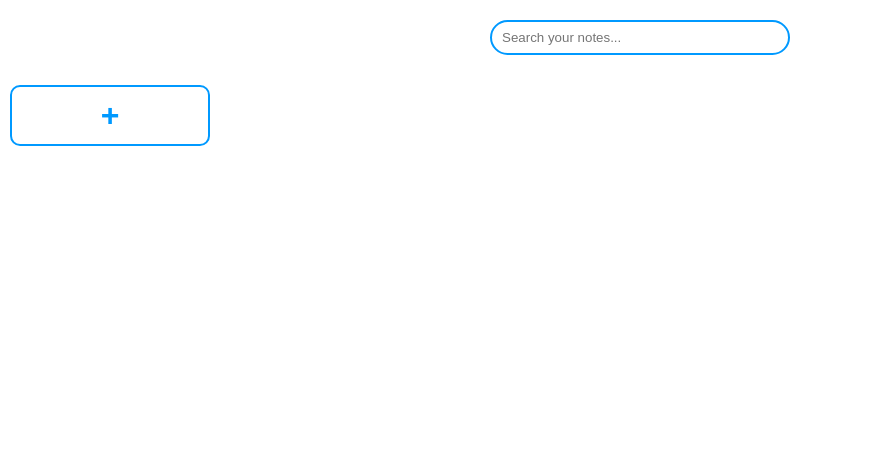
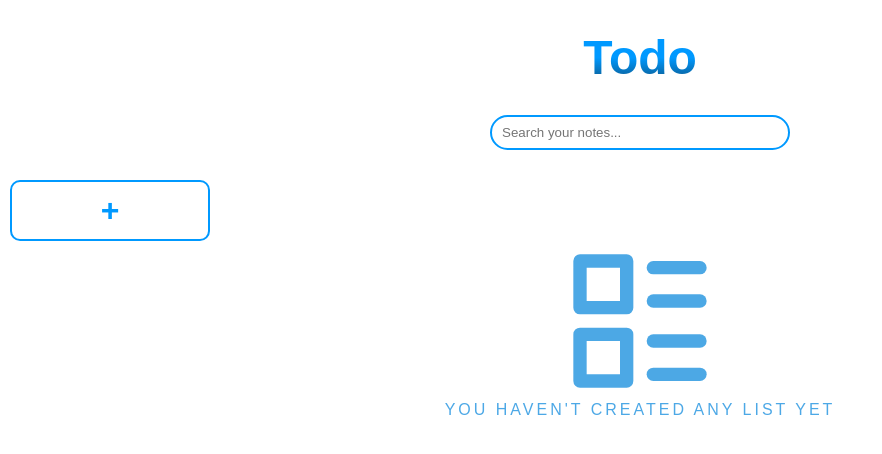
Before and after one commit to onfranciis/todo, a React (Vite) app: page / in a window 1280 px wide. Shown: the top 454 px of the page, without its empty margins (0-882 px from the left). Built offline with nearby package versions, Linux system fonts and the light colour scheme.

Commit message:
feat: add 404 support

```diff
--- a/src/components/App.tsx
+++ b/src/components/App.tsx
@@ -5,6 +5,8 @@ import Search from "./search/Search";
 import NewCard from "./card/NewCard";
 import New from "./new/New";
 import useStorage from "../hooks/useStorage";
+import { TbError404 } from "react-icons/tb";
+import { LuLayoutList } from "react-icons/lu";
 
 function App() {
   const { getList } = useStorage();
@@ -23,6 +25,8 @@ function App() {
 
   return (
     <div className="App">
+      <h1>Todo</h1>
+
       <Search Input={searchInput} setInput={setSearchInput} />
 
       <div className="Cards">
@@ -38,6 +42,20 @@ function App() {
         ))}
       </div>
 
+      {filterList().length == 0 && getList().length !== 0 && (
+        <div className="notFound">
+          <TbError404 />
+          <p className="sub">No list with this search term was found</p>
+        </div>
+      )}
+
+      {getList().length == 0 && (
+        <div className="notFound">
+          <LuLayoutList />
+          <p className="sub">You haven't created any list yet</p>
+        </div>
+      )}
+
       <New
         setDisplayNew={setDisplayNew}
         DisplayNew={displayNew}
--- a/src/styles/App.scss
+++ b/src/styles/App.scss
@@ -12,6 +12,39 @@
 
 .App {
   padding: 10px;
+
+  h1 {
+    width: 100%;
+    text-align: center;
+    font-size: 3rem;
+    background: -webkit-linear-gradient(
+      $primary,
+      $primary,
+      rgba(0, 0, 0, 0.904)
+    );
+    background-clip: text;
+    -webkit-background-clip: text;
+    -webkit-text-fill-color: transparent;
+    padding: 20px 0;
+  }
+
+  .notFound {
+    width: 100%;
+    display: flex;
+    flex-direction: column;
+    justify-content: center;
+    align-items: center;
+    font-size: 10rem;
+    color: color-mix(in srgb, $primary 60%, black 10%);
+    letter-spacing: 3px;
+
+    .sub {
+      font-size: 1rem;
+      text-align: center;
+      text-transform: uppercase;
+      margin-bottom: 20px;
+    }
+  }
 }
 
 /* -------------------------------------------------------------------------- */
```
